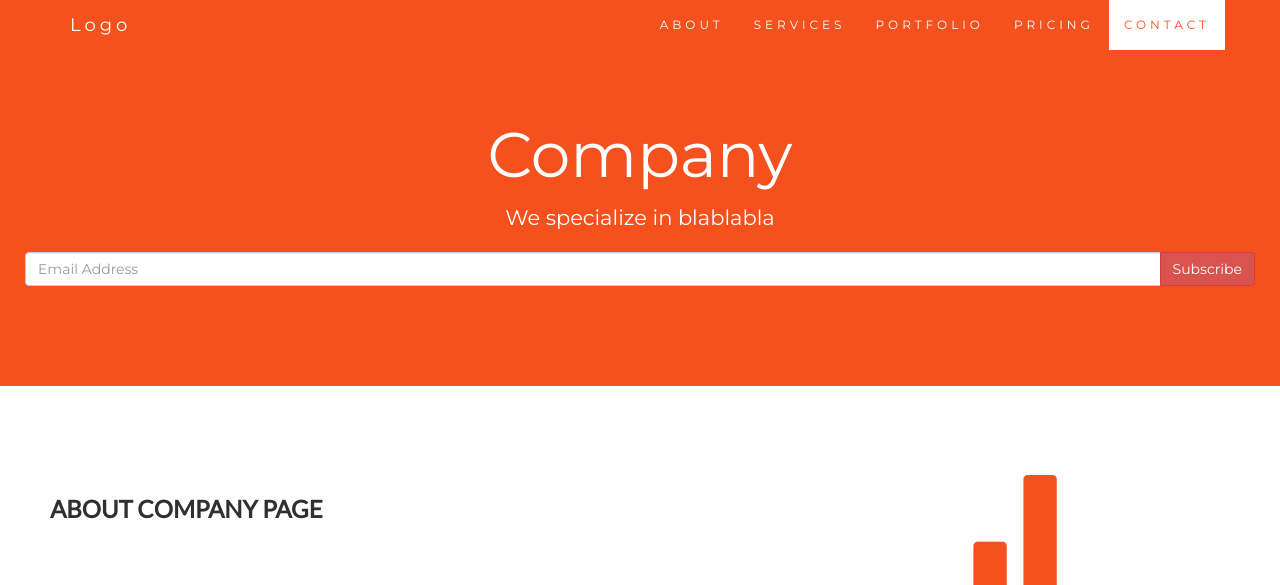
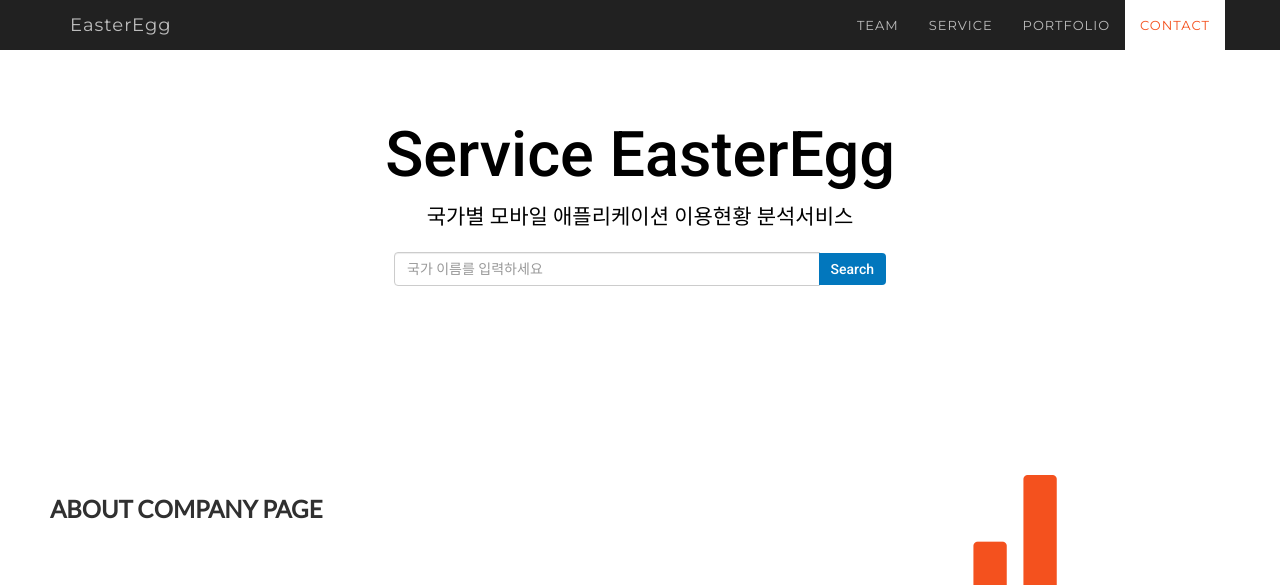
Before and after one commit to creamcheesesteak/Project_EasterEgg, a Django app: page / in a window 1280 px wide. Shown: the top 585 px of the page. Run offline with Django 3.2, Linux system fonts and the light colour scheme; some libraries are stand-ins or nearby versions.

Commit message:
homepage

```diff
--- a/home/views.py
+++ b/home/views.py
@@ -15,3 +15,6 @@ def index(request):
 def home(request):
     result = {'first':'Multi_A3', 'second':'TEAM EasterEgg'}
     return render(request, 'home.html', context=result)
+
+def analysis(request):
+    return render(request, 'analysis.html')
--- a/templates/home.html
+++ b/templates/home.html
@@ -11,6 +11,13 @@
   <script src="https://ajax.googleapis.com/ajax/libs/jquery/3.5.1/jquery.min.js"></script>
   <script src="https://maxcdn.bootstrapcdn.com/bootstrap/3.4.1/js/bootstrap.min.js"></script>
   <style>
+    /* 구글 웹 폰트 적용 */
+    @import url('https://fonts.googleapis.com/css2?family=Black+Han+Sans&family=Roboto:wght@500&display=swap');
+    .jm-font{
+        font-family: 'Roboto', sans-serif; /* 웹 폰트 지정 */
+        color : black;
+    }
+
   body {
     font: 400 15px Lato, sans-serif;
     line-height: 1.8;
@@ -31,10 +38,15 @@
     margin-bottom: 30px;
   }
   .jumbotron {
-    background-color: #f4511e;
-    color: #fff;
+    background-color: #FFFFFF;
+    color: #000000;
     padding: 100px 25px;
-    font-family: Montserrat, sans-serif;
+    font-family: Roboto, sans-serif;
+    left:50%;
+  }
+  .input-group{
+    width: 40%;
+    margin: 0 auto;
   }
   .container-fluid {
     padding: 60px 50px;
@@ -120,17 +132,17 @@
   }
   .navbar {
     margin-bottom: 0;
-    background-color: #f4511e;
+    background-color: #212121;
     z-index: 9999;
     border: 0;
-    font-size: 12px !important;
+    font-size: 13px !important;
     line-height: 1.42857143 !important;
-    letter-spacing: 4px;
+    letter-spacing: 1px;
     border-radius: 0;
     font-family: Montserrat, sans-serif;
   }
   .navbar li a, .navbar .navbar-brand {
-    color: #fff !important;
+    color: #BDBDBD !important;
   }
   .navbar-nav li a:hover, .navbar-nav li.active a {
     color: #f4511e !important;
@@ -200,14 +212,13 @@
         <span class="icon-bar"></span>
         <span class="icon-bar"></span>
       </button>
-      <a class="navbar-brand" href="#myPage">Logo</a>
+      <a class="navbar-brand" href="#myPage">EasterEgg</a>
     </div>
     <div class="collapse navbar-collapse" id="myNavbar">
       <ul class="nav navbar-nav navbar-right">
-        <li><a href="#about">ABOUT</a></li>
-        <li><a href="#services">SERVICES</a></li>
+        <li><a href="#about">TEAM</a></li>
+        <li><a href="#services">SERVICE</a></li>
         <li><a href="#portfolio">PORTFOLIO</a></li>
-        <li><a href="#pricing">PRICING</a></li>
         <li><a href="#contact">CONTACT</a></li>
       </ul>
     </div>
@@ -215,13 +226,13 @@
 </nav>
 
 <div class="jumbotron text-center">
-  <h1>Company</h1>
-  <p>We specialize in blablabla</p>
+  <h1>Service EasterEgg</h1>
+  <p class="jm-font">국가별 모바일 애플리케이션 이용현황 분석서비스</p>
   <form>
     <div class="input-group">
-      <input type="email" class="form-control" size="50" placeholder="Email Address" required>
+      <input type="nation" class="form-control" size="50" placeholder="국가 이름를 입력하세요" required>
       <div class="input-group-btn">
-        <button type="button" class="btn btn-danger">Subscribe</button>
+        <button style="background-color:#0277BD; border:none" type="button" class="btn btn-danger" onclick="location='/analysis'">Search</button>
       </div>
     </div>
   </form>
@@ -360,73 +371,6 @@
   </div>
 </div>
 
-<!-- Container (Pricing Section) -->
-<div id="pricing" class="container-fluid">
-  <div class="text-center">
-    <h2>Pricing</h2>
-    <h4>Choose a payment plan that works for you</h4>
-  </div>
-  <div class="row slideanim">
-    <div class="col-sm-4 col-xs-12">
-      <div class="panel panel-default text-center">
-        <div class="panel-heading">
-          <h1>Basic</h1>
-        </div>
-        <div class="panel-body">
-          <p><strong>20</strong> Lorem</p>
-          <p><strong>15</strong> Ipsum</p>
-          <p><strong>5</strong> Dolor</p>
-          <p><strong>2</strong> Sit</p>
-          <p><strong>Endless</strong> Amet</p>
-        </div>
-        <div class="panel-footer">
-          <h3>$19</h3>
-          <h4>per month</h4>
-          <button class="btn btn-lg">Sign Up</button>
-        </div>
-      </div>
-    </div>
-    <div class="col-sm-4 col-xs-12">
-      <div class="panel panel-default text-center">
-        <div class="panel-heading">
-          <h1>Pro</h1>
-        </div>
-        <div class="panel-body">
-          <p><strong>50</strong> Lorem</p>
-          <p><strong>25</strong> Ipsum</p>
-          <p><strong>10</strong> Dolor</p>
-          <p><strong>5</strong> Sit</p>
-          <p><strong>Endless</strong> Amet</p>
-        </div>
-        <div class="panel-footer">
-          <h3>$29</h3>
-          <h4>per month</h4>
-          <button class="btn btn-lg">Sign Up</button>
-        </div>
-      </div>
-    </div>
-    <div class="col-sm-4 col-xs-12">
-      <div class="panel panel-default text-center">
-        <div class="panel-heading">
-          <h1>Premium</h1>
-        </div>
-        <div class="panel-body">
-          <p><strong>100</strong> Lorem</p>
-          <p><strong>50</strong> Ipsum</p>
-          <p><strong>25</strong> Dolor</p>
-          <p><strong>10</strong> Sit</p>
-          <p><strong>Endless</strong> Amet</p>
-        </div>
-        <div class="panel-footer">
-          <h3>$49</h3>
-          <h4>per month</h4>
-          <button class="btn btn-lg">Sign Up</button>
-        </div>
-      </div>
-    </div>
-  </div>
-</div>
-
 <!-- Container (Contact Section) -->
 <div id="contact" class="container-fluid bg-grey">
   <h2 class="text-center">CONTACT</h2>
--- a/web_config/urls.py
+++ b/web_config/urls.py
@@ -22,4 +22,5 @@ urlpatterns = [
     path('index', views.index),
     path('', views.home),
     path('home', views.home),
+    path('analysis', views.analysis),
 ]
```
Also changed, not shown: templates/analysis.html (added, +10 -0 lines).
